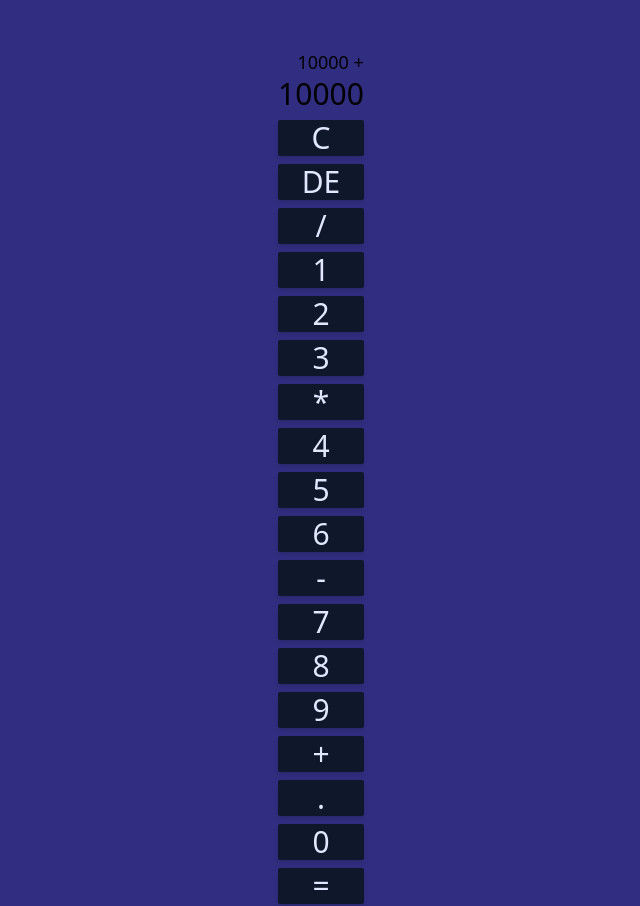
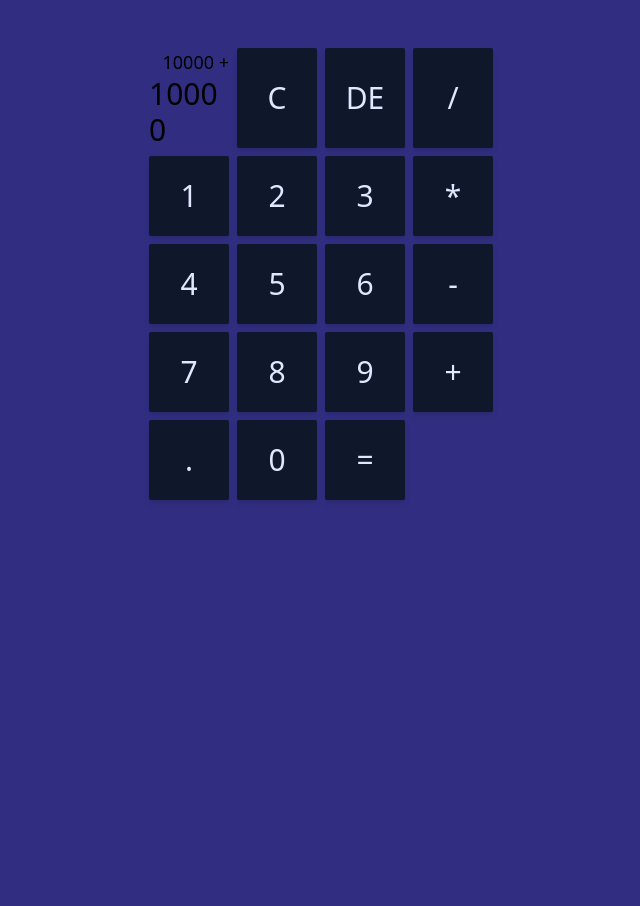
Before and after one commit to al-imam/calculator, a React (Vite) app: page / in a window 1280 px wide. Shown: the whole page, without its empty margins (319-959 px from the left). After the commit the page ends 848 px from the top, so only its background shows below. Built offline with nearby package versions, Linux system fonts and the light colour scheme.

Commit message:
complete main element layout style

```diff
--- a/src/App.tsx
+++ b/src/App.tsx
@@ -3,7 +3,7 @@ import P from "./components/P";
 
 function App() {
   return (
-    <main className="mt-12 grid justify-center gap-2">
+    <main className="mt-12 grid justify-center gap-2 grid-template">
       <section>
         <P classes="text-lg">10000 + {/* demo text */}</P>
         <P classes="text-3xl">10000 {/* demo text */}</P>
```
